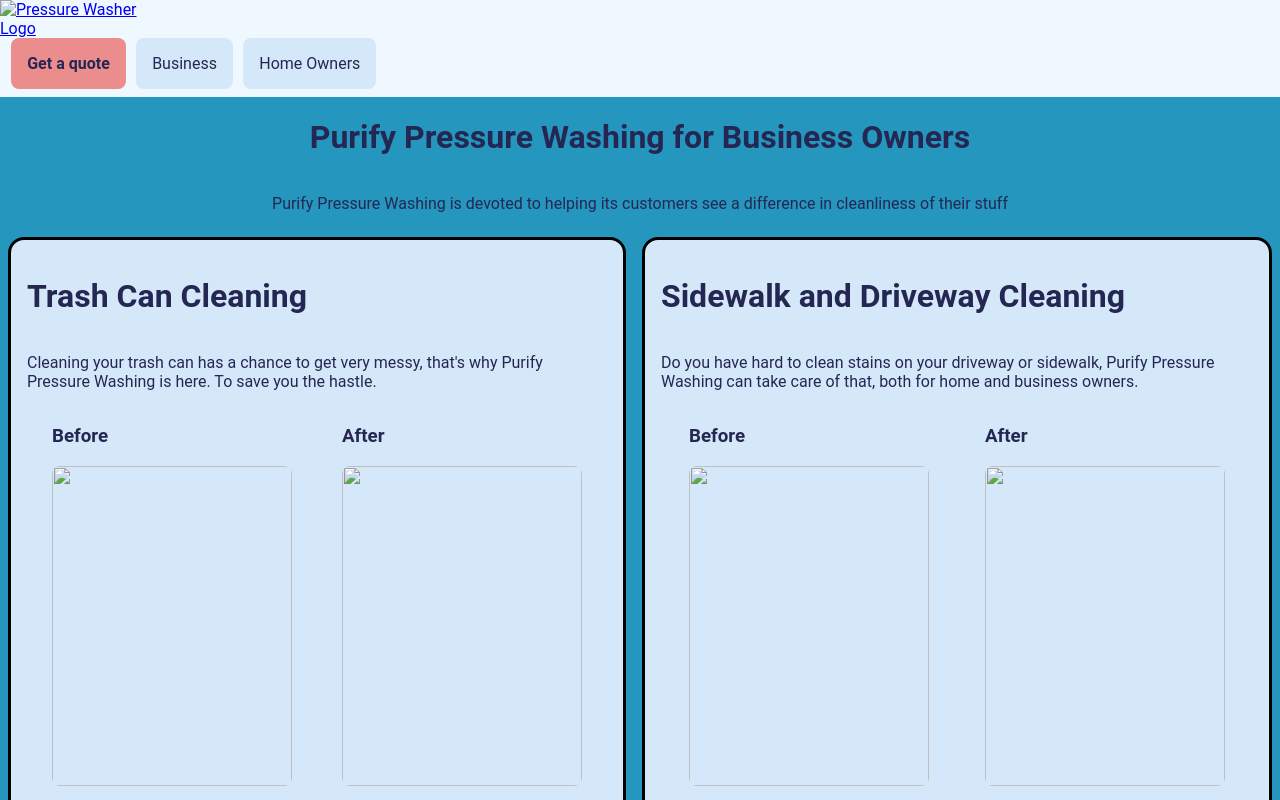
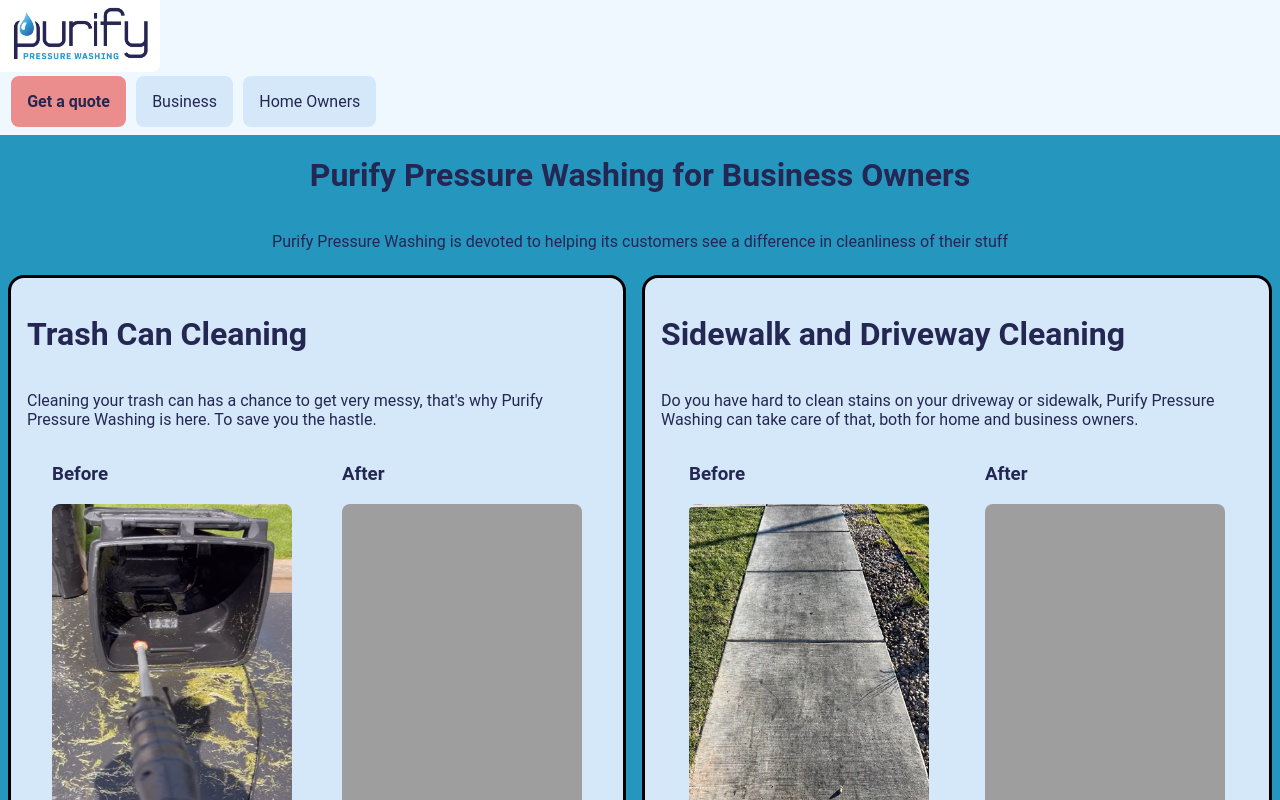
Before and after one commit to kadebaxter/PurifyPressureWashing, a plain HTML site: page business.html in a window 1280 px wide. Drawn offline with Linux system fonts and the light colour scheme; the site is published under a folder, as on GitHub Pages, so addresses that start at the root find nothing.

Commit message:
Fixed the image path bug

```diff
--- a/business.html
+++ b/business.html
@@ -9,7 +9,7 @@
   <body>
     <div id="header">
         <a href="index.html" id="home-button"
-          ><img src="/Images/PPW Logo.jpg" alt="Pressure Washer Logo"
+          ><img src="./Images/PPW Logo.jpg" alt="Pressure Washer Logo"
         /></a>
         <ul id="header-elements">
           <a href="" class="sign-up">Get a quote</a>
@@ -34,11 +34,11 @@
           <div class="before-after">
             <div class="image-container">
               <h3>Before</h3>
-              <img src="/Images/BeforeTrashCan.png" alt="" />
+              <img src="./Images/BeforeTrashCan.png" alt="" />
             </div>
             <div class="image-container">
               <h3>After</h3>
-              <img src="/Images/AfterTrashCan.png" alt="" />
+              <img src="./Images/AfterTrashCan.png" alt="" />
             </div>
           </div>
           <ul>
@@ -58,11 +58,11 @@
           <div class="before-after">
             <div class="image-container">
               <h3>Before</h3>
-              <img src="/Images/BeforeSidewalk.png" alt="" />
+              <img src="./Images/BeforeSidewalk.png" alt="" />
             </div>
             <div class="image-container">
               <h3>After</h3>
-              <img src="/Images/AfterSidewalk.png" alt="" />
+              <img src="./Images/AfterSidewalk.png" alt="" />
             </div>
           </div>
           <p>
```
Also changed, not shown: homeowner.html (+5 -5 lines), index.html (+5 -5 lines).
